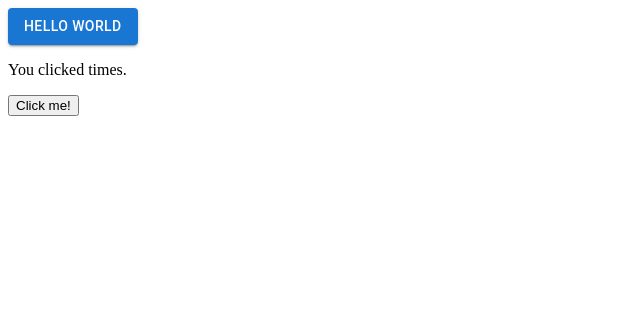
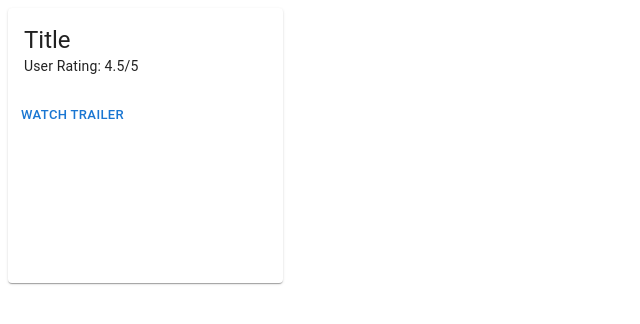
Before and after one commit to gagecantrelle/TravelFlix, a React app: page / in a window 1280 px wide. Shown: the top 324 px of the page, without its empty margins (0-640 px from the left). Built offline with nearby package versions, Linux system fonts and the light colour scheme; the HTML template or start-up script is replaced by a standard one.

Commit message:
added conditional rendering to media card

```diff
--- a/client/src/components/App.jsx
+++ b/client/src/components/App.jsx
@@ -1,5 +1,7 @@
 import React from 'react';
 import Button from '@mui/material/Button';
+import MediaInfo from './MediaInfo.jsx';
+import YouTubePlayer from './YouTubePlayer.jsx';
 
 class App extends React.Component {
   constructor(props) {
@@ -9,12 +11,13 @@ class App extends React.Component {
     };
   }
 
+
+
   render() {
     return (
       <div>
-        <Button variant="contained">Hello World</Button>
-        <p>You clicked  times.</p>
-        <button type="button">Click me!</button>
+        <MediaInfo />
+        {/* <YouTubePlayer /> */}
       </div>
     );
   }
--- a/client/src/components/MediaInfo.jsx
+++ b/client/src/components/MediaInfo.jsx
@@ -0,0 +1,38 @@
+import React, { useState } from 'react';
+// import { Card } from '@mui/material';
+import Box from '@mui/material/Box';
+import Card from '@mui/material/Card';
+import CardActions from '@mui/material/CardActions';
+import CardContent from '@mui/material/CardContent';
+import Button from '@mui/material/Button';
+import Typography from '@mui/material/Typography';
+import YouTubePlayer from './YouTubePlayer.jsx';
+
+function MediaInfo() {
+  const [showTrailer, setShowTrailer] = useState(false);
+  const title = 'Title';
+
+  function handleClick() {
+    console.log('Opening YouTube player...');
+    setShowTrailer(true);
+  }
+
+  return (
+    <Card sx={{ minWidth: 275, height: '275px', width: '275px' }}>
+      <CardContent>
+        <Typography variant="h5" component="div">
+          {title}
+        </Typography>
+        <Typography variant="body2">
+          User Rating: 4.5/5
+        </Typography>
+      </CardContent>
+      <CardActions>
+        <Button size="small" onClick={handleClick}>Watch Trailer</Button>
+      </CardActions>
+      {showTrailer && <YouTubePlayer title={title} />}
+    </Card>
+  );
+}
+
+export default MediaInfo;
--- a/client/src/components/YouTubePlayer.jsx
+++ b/client/src/components/YouTubePlayer.jsx
@@ -0,0 +1,25 @@
+import React, { useRef, useEffect } from 'react';
+import YouTube from 'react-youtube';
+
+function YouTubePlayer() {
+  const playerRef = useRef(null);
+
+  useEffect(() => {
+    if (playerRef.current) {
+      playerRef.current.internalPlayer.pauseVideo();
+    }
+  }, []);
+
+  const opts = {
+    height: '390',
+    width: '640',
+    playerVars: {
+      // https://developers.google.com/youtube/player_parameters
+      autoplay: 1,
+    },
+  };
+
+  return <YouTube videoId="2g811Eo7K8U" opts={opts} onReady={(event) => playerRef.current = event.target} />;
+}
+
+export default YouTubePlayer;
--- a/package.json
+++ b/package.json
@@ -31,6 +31,7 @@
     "mysql2": "^3.2.0",
     "react": "^18.2.0",
     "react-dom": "^18.2.0",
+    "react-youtube": "^10.1.0",
     "sequelize": "^6.29.3",
     "underscore": "^1.13.6"
   },
```
Also changed, not shown: 2 other files (tests, documents, lock files or other folders).
